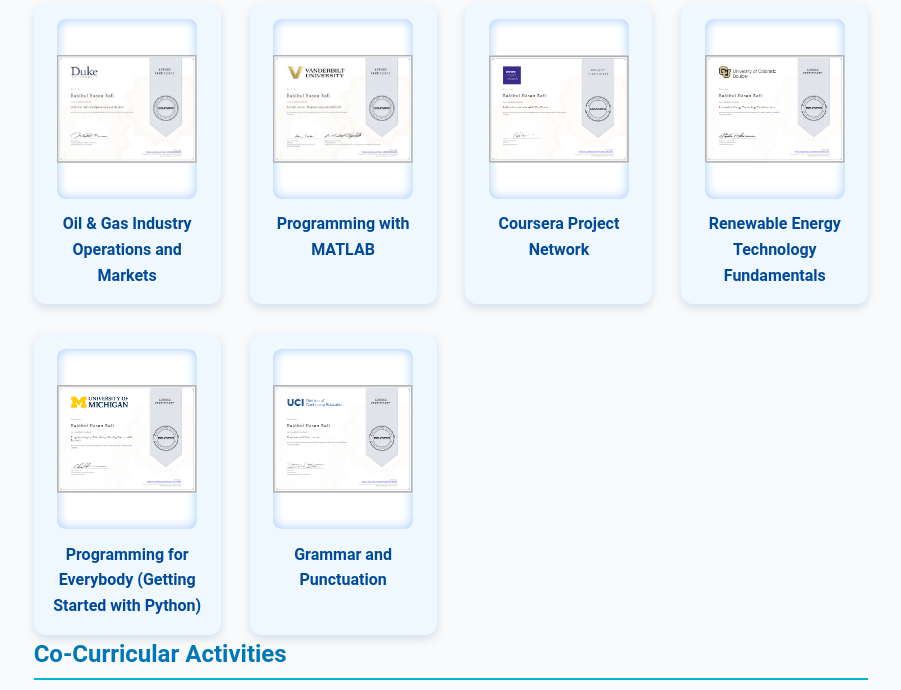
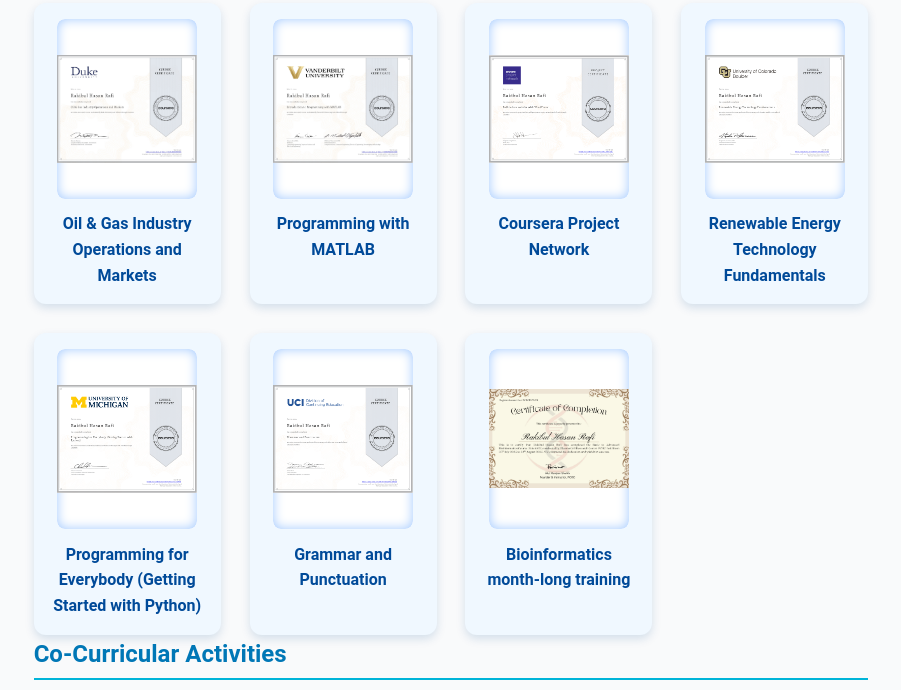
Before and after one commit to RaFi-2002/My_website, a plain HTML site: page miscellaneous.html in a window 1280 px wide. Shown: the part 539-1229 px from the top of the page, without its empty margins (189-1090 px from the left). Drawn offline with Linux system fonts and the light colour scheme.

Commit message:
Update miscellaneous.html

```diff
--- a/miscellaneous.html
+++ b/miscellaneous.html
@@ -174,7 +174,10 @@
       <img src="certificates/thumbnails/grammar_punctuation.png" alt="Grammar and Punctuation Certificate Thumbnail" class="cert-thumbnail" />
       <div class="cert-title">Grammar and Punctuation</div>
     </div>
-  </div>
+    <div class="cert-card" tabindex="0" data-pdf="certificates/Bioinformatics month-long training.pdf" aria-label="Bioinformatics month-long training. Press enter to view PDF.">
+      <img src="certificates/thumbnails/Bioinformatics month-long training.png" alt="Bioinformatics month-long training Thumbnail" class="cert-thumbnail" />
+      <div class="cert-title">Bioinformatics month-long training</div>
+    </div>
 </section>
 
   </section>
```
